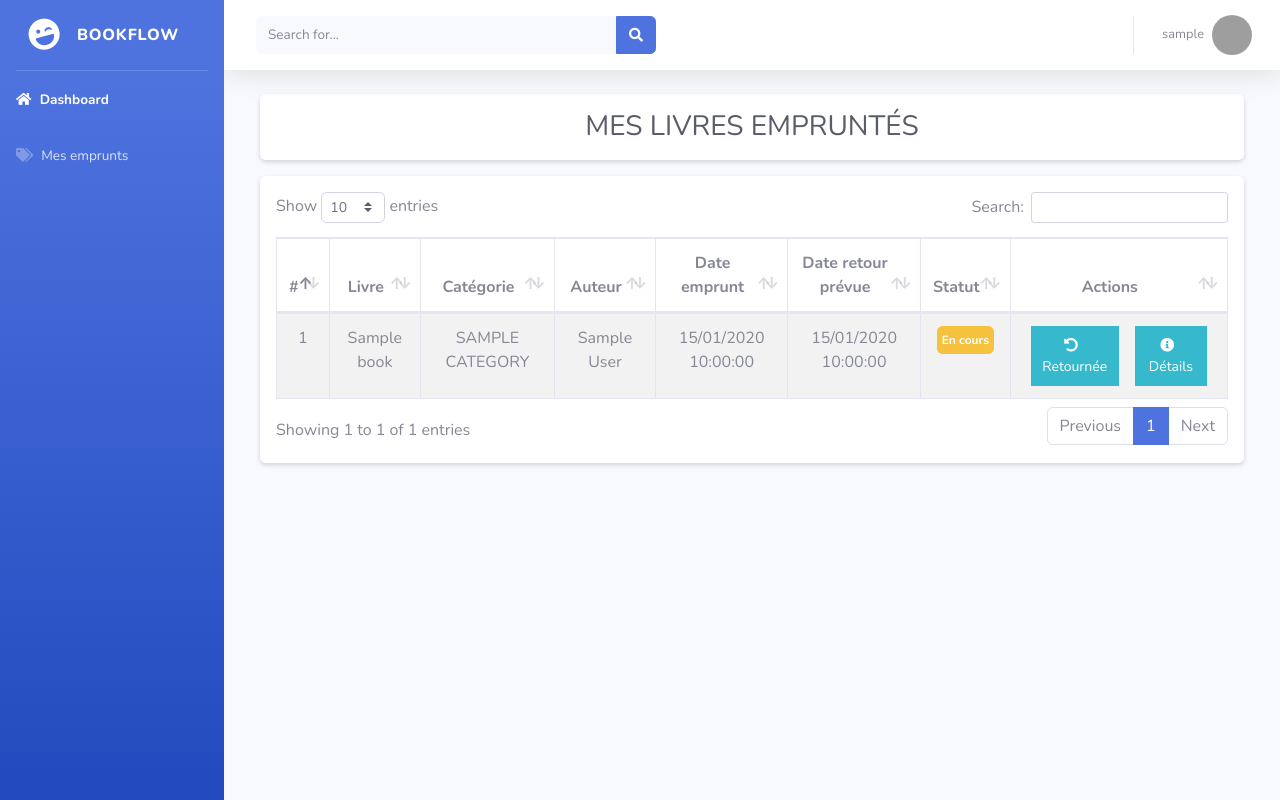
After one commit to 1Back-end/APP_BIBLIOTHQUE, a PHP site: page /users/mes_emprunts.php in a window 1280 px wide. The commit adds this page. Run offline with PHP 8.4, Linux system fonts and the light colour scheme; the visitor is signed in with stand-in values (Sample User, id 1); tables that the repository leaves empty or names only in its code hold one stand-in row (values such as "Sample post"); grey boxes are pictures that could not be loaded.

```diff
--- /dev/null
+++ b/users/check_session.php
@@ -0,0 +1,10 @@
+<?php
+session_start(); // Démarre la session
+
+// Vérifie si l'utilisateur est connecté
+if (!isset($_SESSION['user_uuid']) || !isset($_SESSION['user_name'])) {
+    // Si l'utilisateur n'est pas connecté, redirige vers la page de connexion
+    header('Location: ../users/login.php'); // Remplacez "login.php" par l'URL de votre page de connexion
+    exit; // Arrête l'exécution du script après la redirection
+}
+?>
--- /dev/null
+++ b/users/dashboard.php
@@ -0,0 +1 @@
+<?php include ('menu.php');?>
--- /dev/null
+++ b/users/fonction.php
@@ -0,0 +1,25 @@
+<?php
+include_once("../database/connexion.php"); // Assurez-vous d'utiliser une connexion PDO
+
+$user_id = $_SESSION['user_uuid'];
+// echo $user_id;
+
+function get_user_emprunts($connexion, $user_id) {
+    $query = "SELECT e.id, b.titre AS livre, u.username AS utilisateur, b.photo AS photo_livre, e.date_emprunt, e.date_retour_estimee, e.date_retour_reel, e.status,
+                     c.name AS categories, a.first_name, a.last_name
+              FROM emprunts e
+              JOIN book b ON e.book_id = b.id
+              JOIN users u ON e.user_id = u.user_uuid
+              JOIN categories c ON b.categorie_id = c.id
+              JOIN authors a ON b.auteur_id = a.id
+              WHERE e.user_id = :user_id
+              ORDER BY e.date_emprunt DESC";
+
+    $stmt = $connexion->prepare($query);
+    $stmt->bindParam(':user_id', $user_id);
+    $stmt->execute();
+    return $stmt->fetchAll(PDO::FETCH_ASSOC);
+}
+
+$emprunts = get_user_emprunts($connexion, $user_id);
+?>
--- /dev/null
+++ b/users/index.php
@@ -0,0 +1,4 @@
+<?php
+header("Location: /APP_LIB_SYSTEM/users/login.php");
+exit;
+?>
--- /dev/null
+++ b/users/menu.php
@@ -0,0 +1,191 @@
+<!DOCTYPE html>
+<html lang="en">
+
+<head>
+
+    <meta charset="utf-8">
+    <meta http-equiv="X-UA-Compatible" content="IE=edge">
+    <meta name="viewport" content="width=device-width, initial-scale=1, shrink-to-fit=no">
+    <meta name="description" content="">
+    <meta name="author" content="">
+
+    <link rel="apple-touch-icon" sizes="180x180" href="../assets/img/favicons/apple-touch-icon.png">
+    <link rel="icon" type="image/png" sizes="32x32" href="../assets/img/favicons/favicon-32x32.png">
+    <link rel="icon" type="image/png" sizes="16x16" href="../assets/img/favicons/favicon-16x16.png">
+    <link rel="shortcut icon" type="image/x-icon" href="../assets/img/favicons/favicon.ico">
+	<meta name="viewport" content="width=device-width,initial-scale=1">
+	<title><?php echo strtoupper(ucfirst(str_replace(".php", "", basename($_SERVER['PHP_SELF']))));?></title>
+
+    <!-- Custom fonts for this template-->
+    <link href="vendor/fontawesome-free/css/all.min.css" rel="stylesheet" type="text/css">
+    <link
+        href="https://fonts.googleapis.com/css?family=Nunito:200,200i,300,300i,400,400i,600,600i,700,700i,800,800i,900,900i"
+        rel="stylesheet">
+
+    <!-- Custom styles for this template-->
+    <link href="../assets-vendors/css/sb-admin-2.min.css" rel="stylesheet">
+    <link href="https://cdnjs.cloudflare.com/ajax/libs/font-awesome/5.15.4/css/all.min.css" rel="stylesheet">
+    <link href="../assets-vendors/vendor/datatables/dataTables.bootstrap4.min.css" rel="stylesheet">
+
+
+
+</head>
+
+<body id="page-top">
+
+    <!-- Page Wrapper -->
+    <div id="wrapper">
+
+        <!-- Sidebar -->
+         <?php include('check_session.php'); ?>
+        <ul class="navbar-nav bg-gradient-primary sidebar sidebar-dark accordion" id="accordionSidebar">
+
+            <!-- Sidebar - Brand -->
+            <a class="sidebar-brand d-flex align-items-center justify-content-center" href="index.html">
+                <div class="sidebar-brand-icon rotate-n-15">
+                    <i class="fas fa-laugh-wink"></i>
+                </div>
+                <div class="sidebar-brand-text mx-3">BookFlow</div>
+            </a>
+
+            <!-- Divider -->
+            <hr class="sidebar-divider my-0">
+
+                        <!-- Nav Item - Dashboard -->
+            <li class="nav-item active">
+                <a class="nav-link" href="dashboard.php">
+                    <i class="fas fa-home"></i>
+                    <span>Dashboard</span>
+                </a>
+            </li>
+
+            <!-- Nav Item - Catégories -->
+            <li class="nav-item">
+                <a class="nav-link" href="mes_emprunts.php">
+                    <i class="fas fa-tags"></i>
+                    <span>Mes emprunts</span>
+                </a>
+            </li>
+
+        </ul>
+        <!-- End of Sidebar -->
+
+        <!-- Content Wrapper -->
+        <div id="content-wrapper" class="d-flex flex-column">
+
+            <!-- Main Content -->
+            <div id="content">
+
+                <!-- Topbar -->
+                <nav class="navbar navbar-expand navbar-light bg-white topbar mb-4 static-top shadow">
+
+                    <!-- Sidebar Toggle (Topbar) -->
+                    <button id="sidebarToggleTop" class="btn btn-link d-md-none rounded-circle mr-3">
+                        <i class="fa fa-bars"></i>
+                    </button>
+
+                    <!-- Topbar Search -->
+                    <form
+                        class="d-none d-sm-inline-block form-inline mr-auto ml-md-3 my-2 my-md-0 mw-100 navbar-search">
+                        <div class="input-group">
+                            <input type="text" class="form-control bg-light border-0 small" placeholder="Search for..."
+                                aria-label="Search" aria-describedby="basic-addon2">
+                            <div class="input-group-append">
+                                <button class="btn btn-primary" type="button">
+                                    <i class="fas fa-search fa-sm"></i>
+                                </button>
+                            </div>
+                        </div>
+                    </form>
+
+                    <!-- Topbar Navbar -->
+                    <ul class="navbar-nav ml-auto">
+
+                        <!-- Nav Item - Search Dropdown (Visible Only XS) -->
+                        <li class="nav-item dropdown no-arrow d-sm-none">
+                            <a class="nav-link dropdown-toggle" href="#" id="searchDropdown" role="button"
+                                data-toggle="dropdown" aria-haspopup="true" aria-expanded="false">
+                                <i class="fas fa-search fa-fw"></i>
+                            </a>
+                            <!-- Dropdown - Messages -->
+                            <div class="dropdown-menu dropdown-menu-right p-3 shadow animated--grow-in"
+                                aria-labelledby="searchDropdown">
+                                <form class="form-inline mr-auto w-100 navbar-search">
+                                    <div class="input-group">
+                                        <input type="text" class="form-control bg-light border-0 small"
+                                            placeholder="Search for..." aria-label="Search"
+                                            aria-describedby="basic-addon2">
+                                        <div class="input-group-append">
+                                            <button class="btn btn-primary" type="button">
+                                                <i class="fas fa-search fa-sm"></i>
+                                            </button>
+                                        </div>
+                                    </div>
+                                </form>
+                            </div>
+                        </li>
+
+
+
+                        <div class="topbar-divider d-none d-sm-block"></div>
+
+                        <!-- Nav Item - User Information -->
+                        <li class="nav-item dropdown no-arrow">
+                            <a class="nav-link dropdown-toggle" href="#" id="userDropdown" role="button"
+                                data-toggle="dropdown" aria-haspopup="true" aria-expanded="false">
+                                <span class="mr-2 d-none d-lg-inline text-gray-600 small fw-bold font-16"><?= htmlspecialchars($_SESSION['user_name']); ?></span>
+                                <?php if(!empty($_SESSION['photo'])):?>
+                                    <img src="../uploads/<?= $_SESSION['photo'] ?>" class='rounded-circle img-fluid me-2' width='40' height='40' style='object-fit: cover; width: 40px; height: 40px; max-width: 40px; max-height: 40px;'>
+                                <?php else : ?>
+                                    <img src="https://i.pinimg.com/564x/0d/64/98/0d64989794b1a4c9d89bff571d3d5842.jpg" class='rounded-circle img-fluid me-2' width='40' height='40' style='object-fit: cover; width: 40px; height: 40px; max-width: 40px; max-height: 40px;'>
+                                <?php endif; ?>
+                            </a>
+                            <!-- Dropdown - User Information -->
+                            <div class="dropdown-menu dropdown-menu-right shadow animated--grow-in"
+                                aria-labelledby="userDropdown">
+                                <a class="dropdown-item text-decoration-none" href="profil.php">
+                                    <i class="fas fa-user fa-sm fa-fw mr-2 text-gray-400"></i>
+                                    Profile
+                                </a>
+                                <div class="dropdown-divider"></div>
+                                <a  href="logout.php" class="dropdown-item text-decoration-none">
+                                    <i class="fas fa-sign-out-alt fa-sm fa-fw mr-2 text-gray-400"></i>
+                                    Déconnexion
+                                </a>
+                            </div>
+                        </li>
+
+                    </ul>
+
+                </nav>
+                <!-- End of Topbar -->
+
+
+
+    <!-- Bootstrap core JavaScript-->
+    <script src="../assets-vendors/vendor/jquery/jquery.min.js"></script>
+    <script src="../assets-vendors/vendor/bootstrap/js/bootstrap.bundle.min.js"></script>
+
+    <!-- Core plugin JavaScript-->
+    <script src="../assets-vendors/vendor/jquery-easing/jquery.easing.min.js"></script>
+
+    <!-- Custom scripts for all pages-->
+    <script src="../assets-vendors/js/sb-admin-2.min.js"></script>
+
+    <!-- Page level plugins -->
+    <script src="../assets-vendors/vendor/chart.js/Chart.min.js"></script>
+
+    <!-- Page level custom scripts -->
+    <script src="../assets-vendors/js/demo/chart-area-demo.js"></script>
+    <script src="../assets-vendors/js/demo/chart-pie-demo.js"></script>
+
+     <!-- Page level plugins -->
+     <script src="../assets-vendors/vendor/datatables/jquery.dataTables.min.js"></script>
+    <script src="../assets-vendors/vendor/datatables/dataTables.bootstrap4.min.js"></script>
+
+    <!-- Page level custom scripts -->
+    <script src="../assets-vendors/js/demo/datatables-demo.js"></script>
+
+</body>
+
+</html>
--- /dev/null
+++ b/users/mes_emprunts.php
@@ -0,0 +1,73 @@
+<?php include("menu.php"); ?>
+<?php include("fonction.php"); ?>
+<div class="container-fluid pb-5">
+    <div class="col-md-12 col-sm-12 mb-3">
+        <div class="card shadow-sm p-3 border-0">
+            <h3 class="h3 mb-0 text-gray-800 text-uppercase fw-bold text-center">Mes livres empruntés</h3>
+        </div>
+    </div>
+
+    <div class="col-md-12 col-sm-12 mb-3">
+    <div class="card shadow-sm p-3 border-0">
+        <div class="table-responsive">
+            <table class="table table-bordered table-striped text-center" id="dataTable" width="100%" cellspacing="0">
+                <thead>
+                    <tr>
+                        <th>#</th>
+                        <th>Livre</th>
+                        <th>Catégorie</th>
+                        <th>Auteur</th>
+                        <th>Date emprunt</th>
+                        <th>Date retour prévue</th>
+                        <th>Statut</th>
+                        <th>Actions</th>
+                    </tr>
+                </thead>
+                <tbody>
+                    <?php foreach ($emprunts as $index => $emprunt): ?>
+                        <tr>
+                            <td><?= $index + 1 ?></td>
+                            <td>
+                                <!-- <img src="../uploads/<?= htmlspecialchars($emprunt['photo_livre']) ?>" alt="Image du livre" width="50"> -->
+                                <?= htmlspecialchars($emprunt['livre']) ?>
+                            </td>
+
+                            <td><?= htmlspecialchars(strtoupper($emprunt['categories'])) ?></td>
+                            <td><?= htmlspecialchars($emprunt['first_name'] . ' ' . $emprunt['last_name']) ?></td>
+
+                            <td>
+                                <?= htmlspecialchars(date('d/m/Y H:i:s', strtotime($emprunt['date_emprunt']))) ?>
+                            </td>
+                            <td>
+                                <?= $emprunt['date_retour_estimee'] ? htmlspecialchars(date('d/m/Y H:i:s', strtotime($emprunt['date_retour_estimee']))) : 'Non retourné' ?>
+                            </td>
+
+
+                            <td>
+                                <?php if ($emprunt['status'] == 'en cours') : ?>
+                                    <span class="badge bg-warning py-2 ps-2 shadow-none text-white">En cours</span>
+                                <?php elseif ($emprunt['status'] == 'approuvé') : ?>
+                                    <span class="badge bg-success py-2 ps-2 shadow-none text-white">Approuvé</span>
+                                <?php elseif ($emprunt['status'] == 'rejetté') : ?>
+                                    <span class="badge bg-danger py-2 ps-2 shadow-none text-white">Rejetté</span>
+                                <?php elseif ($emprunt['status'] == 'terminé') : ?>
+                                    <span class="badge bg-success py-2 ps-2 shadow-none text-white">Terminé</span>
+                                <?php endif; ?>
+                            </td>
+                            <td class="d-flex align-items-center justify-content-between">
+                                <a href="details_emprunt.php?id=<?= $emprunt['id']?>" class="btn shadow-none btn-info py-2 px-2 btn-sm mx-2 rounded-0">
+                                    <i class="fas fa-undo-alt"></i> &nbsp; Retournée
+                                </a>
+
+                                <a href="details_emprunt.php?id=<?= $emprunt['id']?>" class="btn shadow-none btn-info py-2 px-2 btn-sm mx-2 rounded-0">
+                                    <i class="fas fa-info-circle"></i> &nbsp; Détails
+                                </a>
+                            </td>
+
+                        </tr>
+                    <?php endforeach; ?>
+                </tbody>
+            </table>
+        </div>
+    </div>
+</div>
--- a/users/process_login_users.php
+++ b/users/process_login_users.php
@@ -19,6 +19,7 @@ if (isset($_POST['submit'])) {
         if ($user && password_verify($password, $user['password'])) {
             // Démarrer la session et stocker le nom de l'utilisateur
             $_SESSION['user_name'] = $user['username'];
+            $_SESSION['photo'] = $user['photo'];
             $_SESSION['user_uuid'] = $user['user_uuid'];
 
             // Redirection vers la page menu.php après connexion réussie
```
Also changed, not shown: footer.php (+0 -17 lines), include/link.php (deleted, +0 -151 lines), navbar.php (+16 -7 lines), users/process_update_profil.php (added, +48 -0 lines), users/.htaccess (added).
